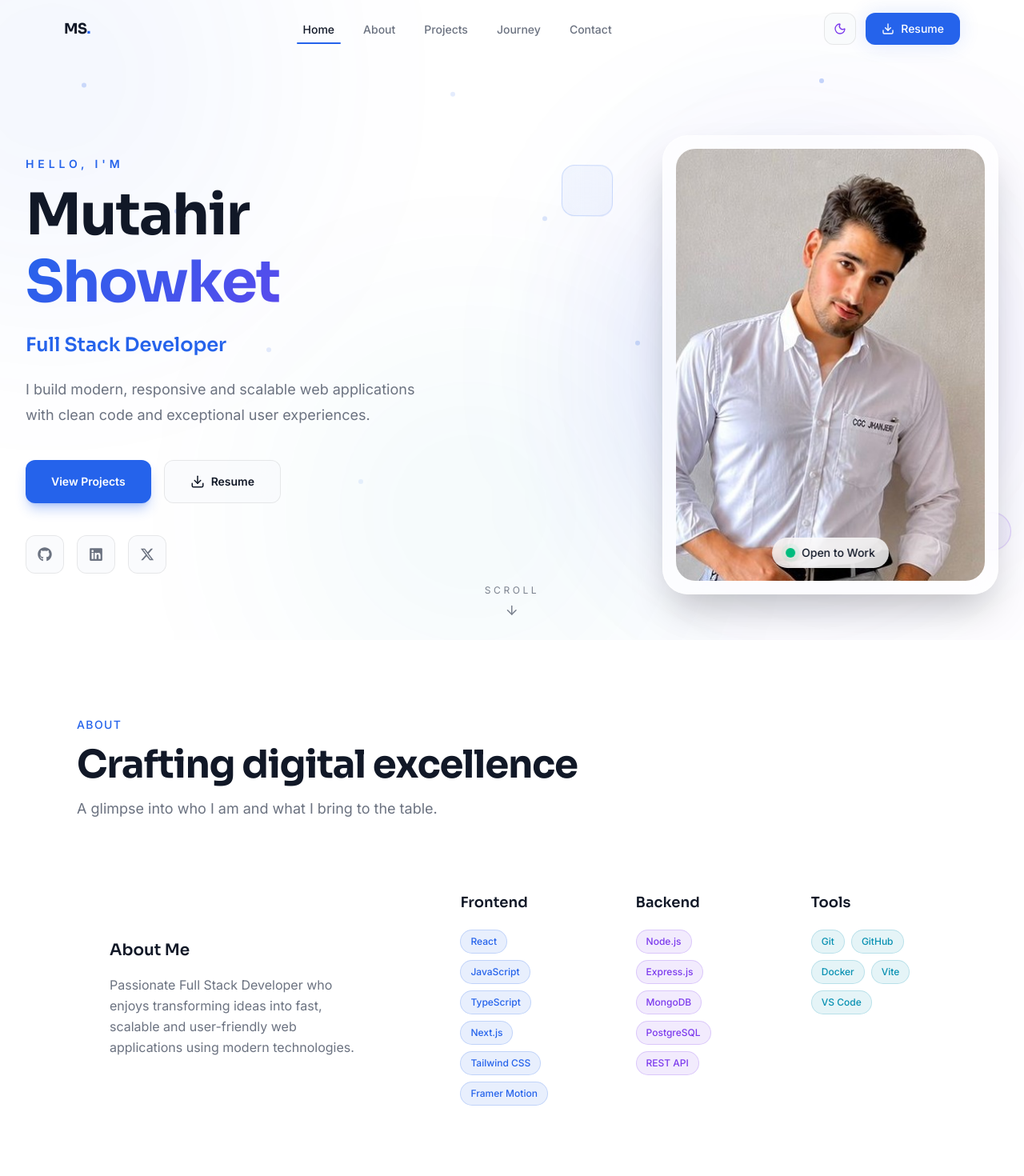
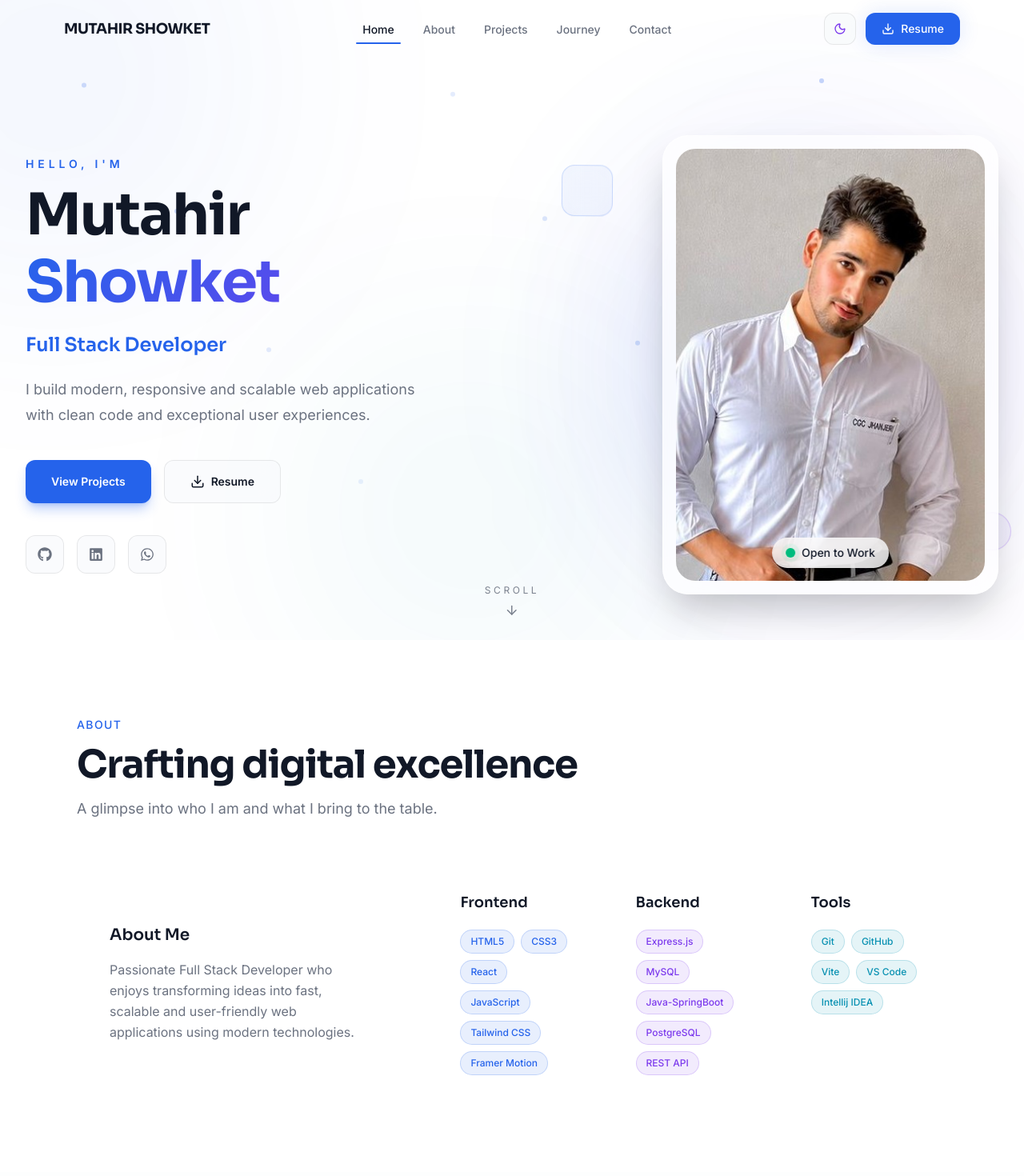
Before and after one commit to bhatmutahir9/My-Portfolio, a React (Vite) app: page / in a window 1280 px wide. Shown: the top 1470 px of the page at 80% size. Built offline with nearby package versions, Linux system fonts and the light colour scheme.

Commit message:
Updated the links and basic info

```diff
--- a/src/components/Contact/Contact.jsx
+++ b/src/components/Contact/Contact.jsx
@@ -22,13 +22,13 @@ const contactLinks = [
   {
     icon: FaGithub,
     label: 'GitHub',
-    value: 'github.com/mutahirshowket',
+    value: 'https://github.com/bhatmutahir9',
     href: personal.socials.github,
   },
   {
     icon: FaLinkedin,
     label: 'LinkedIn',
-    value: 'linkedin.com/in/mutahirshowket',
+    value: 'https://www.linkedin.com/in/mutahir-showket-b21254324/',
     href: personal.socials.linkedin,
   },
 ];
--- a/src/components/Hero/Hero.jsx
+++ b/src/components/Hero/Hero.jsx
@@ -1,7 +1,7 @@
 import { useRef, useState } from "react";
 import { motion } from "framer-motion";
 import { ArrowDown, Download } from "lucide-react";
-import { FaGithub, FaLinkedin, FaXTwitter } from "react-icons/fa6";
+import { FaGithub, FaLinkedin, FaWhatsapp} from "react-icons/fa6";
 
 import { personal } from "../../data/portfolio";
 import { MagneticLink } from "../ui/MagneticButton";
@@ -18,9 +18,9 @@ const socialIcons = [
     label: "LinkedIn",
   },
   {
-    icon: FaXTwitter,
-    href: personal.socials.twitter,
-    label: "Twitter",
+    icon: FaWhatsapp,
+    href: personal.socials.whatsapp,
+    label: "WhatsApp",
   },
 ];
 
--- a/src/components/Navbar/Navbar.jsx
+++ b/src/components/Navbar/Navbar.jsx
@@ -43,10 +43,10 @@ export default function Navbar() {
         >
           <a
             href="#home"
-            className="font-heading text-lg font-bold tracking-tight text-foreground transition-opacity hover:opacity-80"
+            className="font-heading  text-lg font-bold tracking-tight text-foreground transition-opacity hover:opacity-80"
             aria-label="Go to home"
           >
-            MS<span className="text-primary">.</span>
+            MUTAHIR SHOWKET
           </a>
 
           {/* Desktop nav */}
--- a/src/data/portfolio.js
+++ b/src/data/portfolio.js
@@ -1,14 +1,14 @@
 import hero from "../assets/hero.jpeg";
 
 export const personal = {
-  name: "Mutahir Showket",
+  name: "Mutahir Showket Bhat",
   firstName: "Mutahir",
   role: "Full Stack Developer",
   intro:
     "I build modern, responsive and scalable web applications with clean code and exceptional user experiences.",
 
-  email: "mutahirshowket@gmail.com", // Replace with your actual email
-  location: "Srinagar, Jammu & Kashmir, India",
+  email: "bhatmutahir913@gmail.com",
+  location: "Kulgam - (192232), Jammu & Kashmir, India",
   availability: "Open to Work",
 
   resumeUrl: "/resume.pdf",
@@ -16,9 +16,9 @@ export const personal = {
   profileImage: hero,
 
   socials: {
-    github: "https://github.com/mutahirshowket",
-    linkedin: "https://linkedin.com/in/mutahirshowket", // Replace if different
-    twitter: "https://x.com/mutahirshowket", // Replace if different
+    github: "https://github.com/bhatmutahir9",
+    linkedin: "https://www.linkedin.com/in/mutahir-showket-b21254324/",
+    whatsapp: "https://wa.me/916005064124",
   },
 };
 
@@ -35,18 +35,18 @@ export const about =
 
 export const skills = {
   frontend: [
+    "HTML5",
+    "CSS3",
     "React",
     "JavaScript",
-    "TypeScript",
-    "Next.js",
     "Tailwind CSS",
     "Framer Motion",
   ],
 
   backend: [
-    "Node.js",
     "Express.js",
-    "MongoDB",
+    "MySQL",
+    "Java-SpringBoot",
     "PostgreSQL",
     "REST API",
   ],
@@ -54,19 +54,19 @@ export const skills = {
   tools: [
     "Git",
     "GitHub",
-    "Docker",
     "Vite",
     "VS Code",
+    "Intellij IDEA"
   ],
 };
 
 export const experience = [
   {
     id: 1,
-    title: "React Developer Intern",
+    title: "Full Stack Developer INTERN",
     description:
-      "Built responsive dashboards and integrated REST APIs for internal business applications.",
-    period: "2025 – Present",
+      "Built fully functional and responsive financial services WEBAPP",
+    period: "June-July – 2026",
   },
   {
     id: 2,
@@ -80,26 +80,33 @@ export const experience = [
 export const education = [
   {
     id: 1,
-    title: "B.Tech in Computer Science",
+    title: "BCA Bachelor of Computer Applications",
     description:
       "Focused on software engineering, web development and modern programming practices.",
-    period: "2022 – 2026",
+    period: "2024 – Present",
   },
 ];
 
 export const certifications = [
   {
     id: 1,
-    title: "AWS Cloud Practitioner",
+    title: "UI/UX Designing Workshop",
     description:
-      "Fundamentals of AWS cloud services and cloud architecture.",
-    period: "2025",
+      "Fundamentals of UI/UX Design",
+    period: "DECEMBER-2025",
   },
   {
     id: 2,
-    title: "Meta Front-End Developer",
+    title: "30Days Coding Marathon Hackathon",
     description:
-      "Professional frontend development with React, JavaScript and modern UI practices.",
-    period: "2024",
+      "Daily problem solving challenges for 30Days (Technology used JAVA)",
+    period: "FEB-2026 : MARCH-2026",
+  },
+  {
+    id: 3,
+    title: "30Days Coding Marathon Hackathon",
+    description:
+      "Daily problem solving challenges for 30Days (Technology used C++)",
+    period: "JAN-2025 : FEB-2025",
   },
 ];
```
